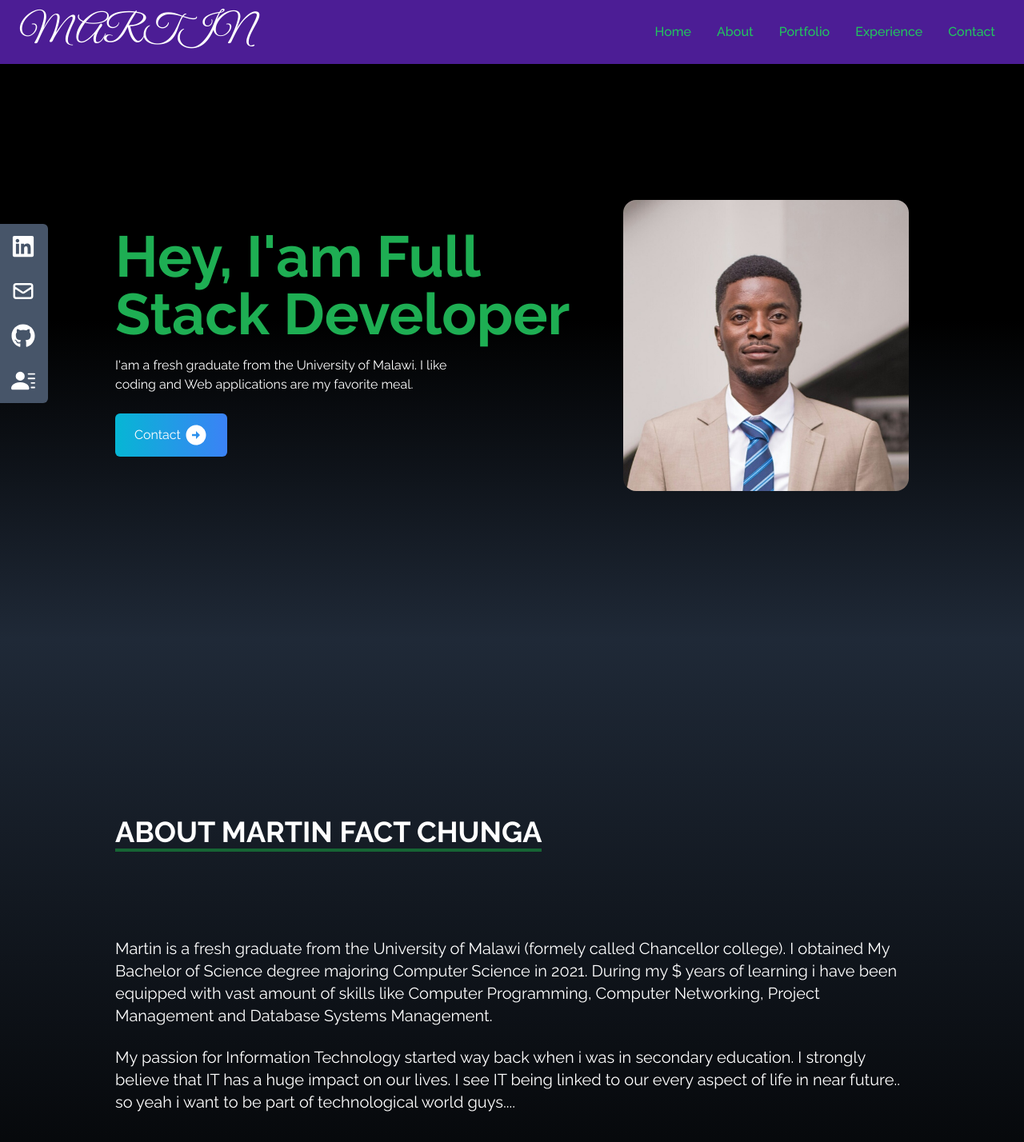
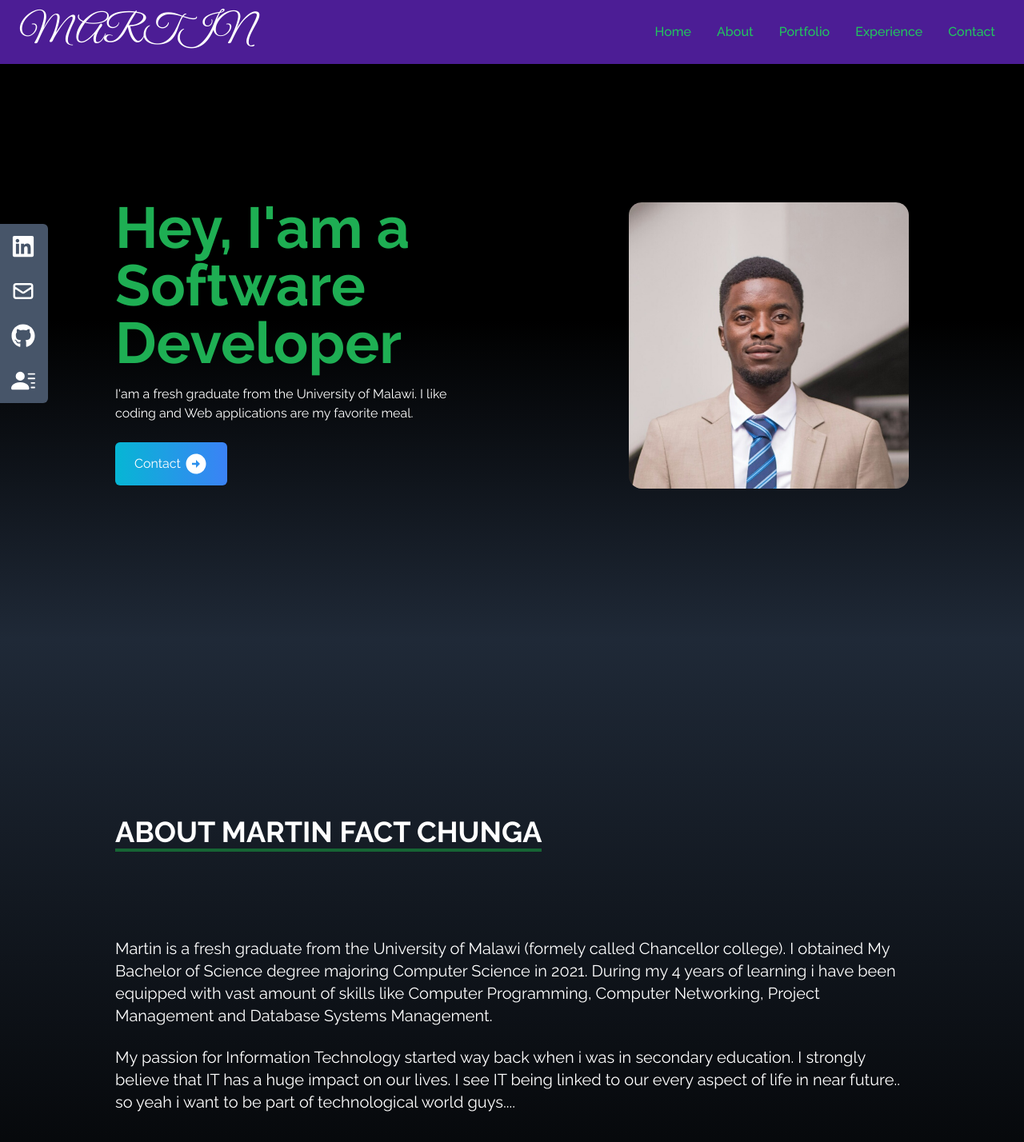
Before and after one commit to MARTINCHUNGA/my-portfolio, a React (Create React App) app: page / in a window 1280 px wide. Shown: the top 1428 px of the page at 80% size. Built offline with nearby package versions, Linux system fonts and the light colour scheme; a web font is replaced by a local one.

Commit message:
fixed headings

```diff
--- a/src/components/About.jsx
+++ b/src/components/About.jsx
@@ -11,7 +11,7 @@ function About() {
             </div>
             <p className="text-xl mt-20">
                 Martin is a fresh graduate from the University of Malawi (formely called Chancellor college). I obtained My
-                Bachelor of Science degree majoring Computer Science in 2021. During my $ years of learning i have been equipped with
+                Bachelor of Science degree majoring Computer Science in 2021. During my 4 years of learning i have been equipped with
                 vast amount  of skills like Computer Programming, Computer Networking, Project Management and Database Systems Management.
             </p>
             <br />
--- a/src/components/Home.jsx
+++ b/src/components/Home.jsx
@@ -13,7 +13,7 @@ const Home = () => {
          justify-center h-full px-4 md:flex-row'>
             <div className='flex flex-col justify-center h-full'>
                 <h2 className='text-4xl animate-pulse sm:text-7xl font-bold text-green-500'>
-                    Hey, I'am Full Stack Developer
+                    Hey, I'am a Software Developer
                 </h2>
                 <p className='py-4 max-w-md text-white'>
                     I'am a fresh graduate from the University of Malawi. I like coding and
```
